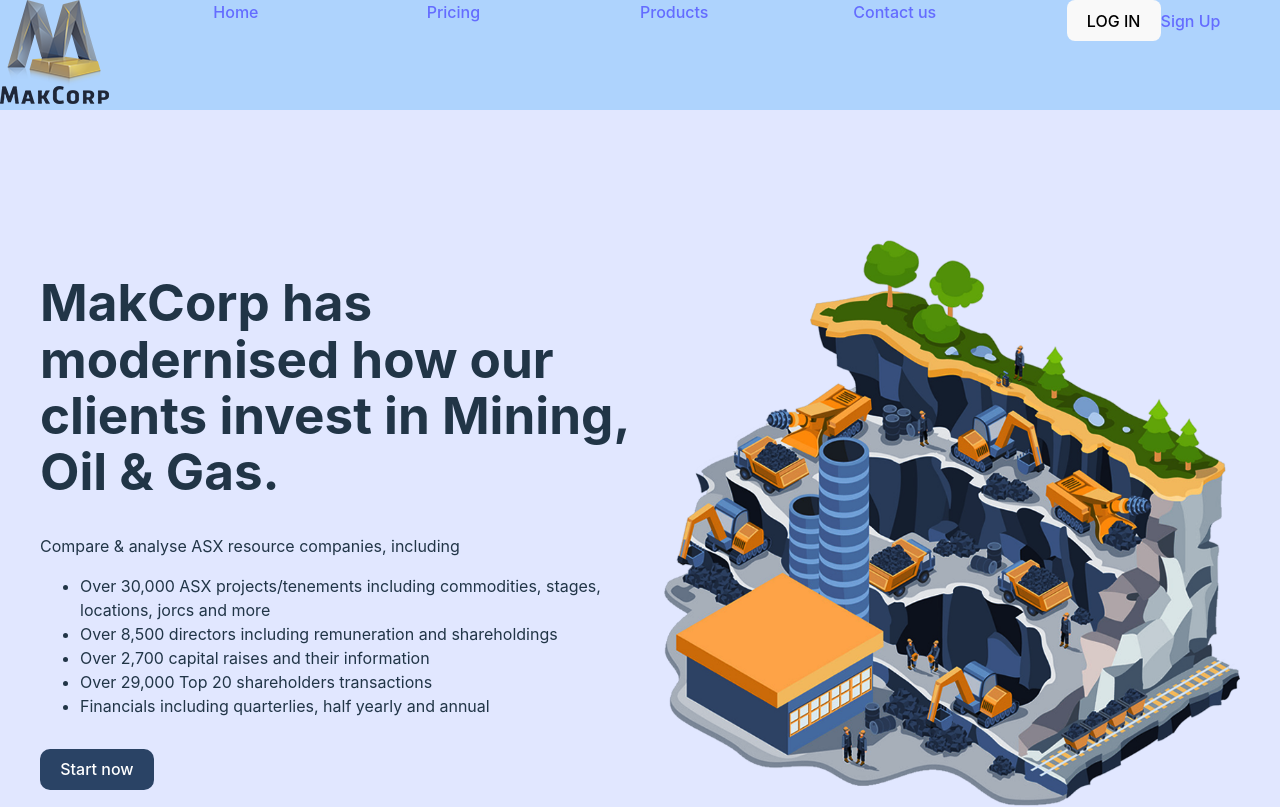
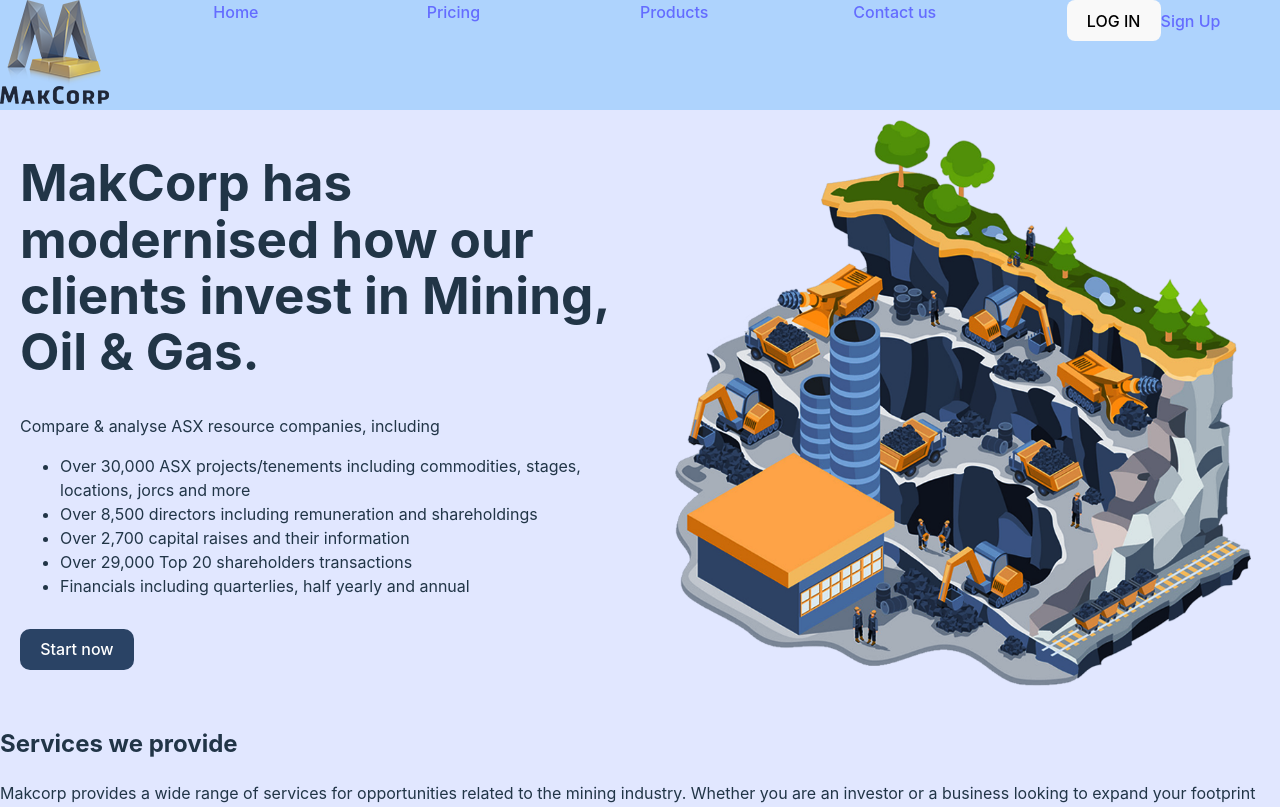
Before and after one commit to jayshah41/Puzzled, a React (Vite) app: page / in a window 1280 px wide. Shown: the top 807 px of the page. Built offline with nearby package versions, Linux system fonts and the light colour scheme.

Commit message:
Remove standard padding from Home component wrapper and moved it into the individual components instead

```diff
--- a/src/components/Home.jsx
+++ b/src/components/Home.jsx
@@ -6,7 +6,7 @@
 
 const Home = () => {
   return (
-    <div className="standard-padding">
+    <div>
         <Hero />
         <Services />
         <Contact />
```
